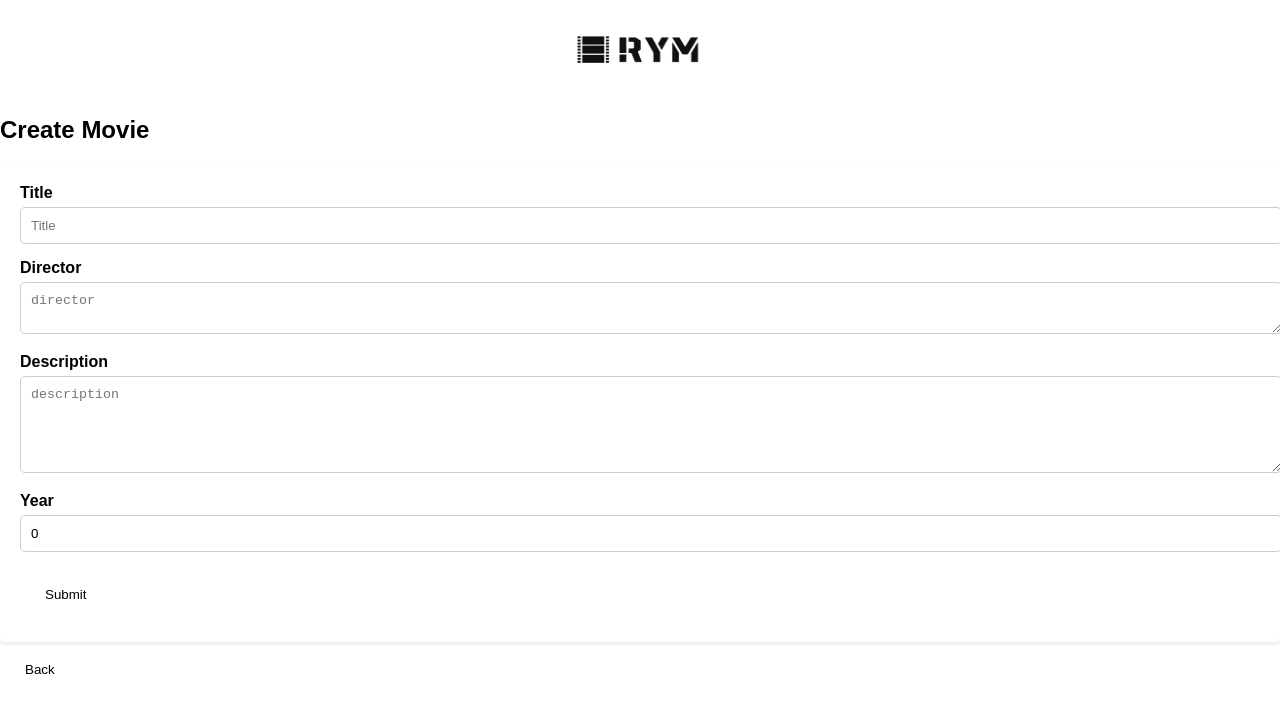
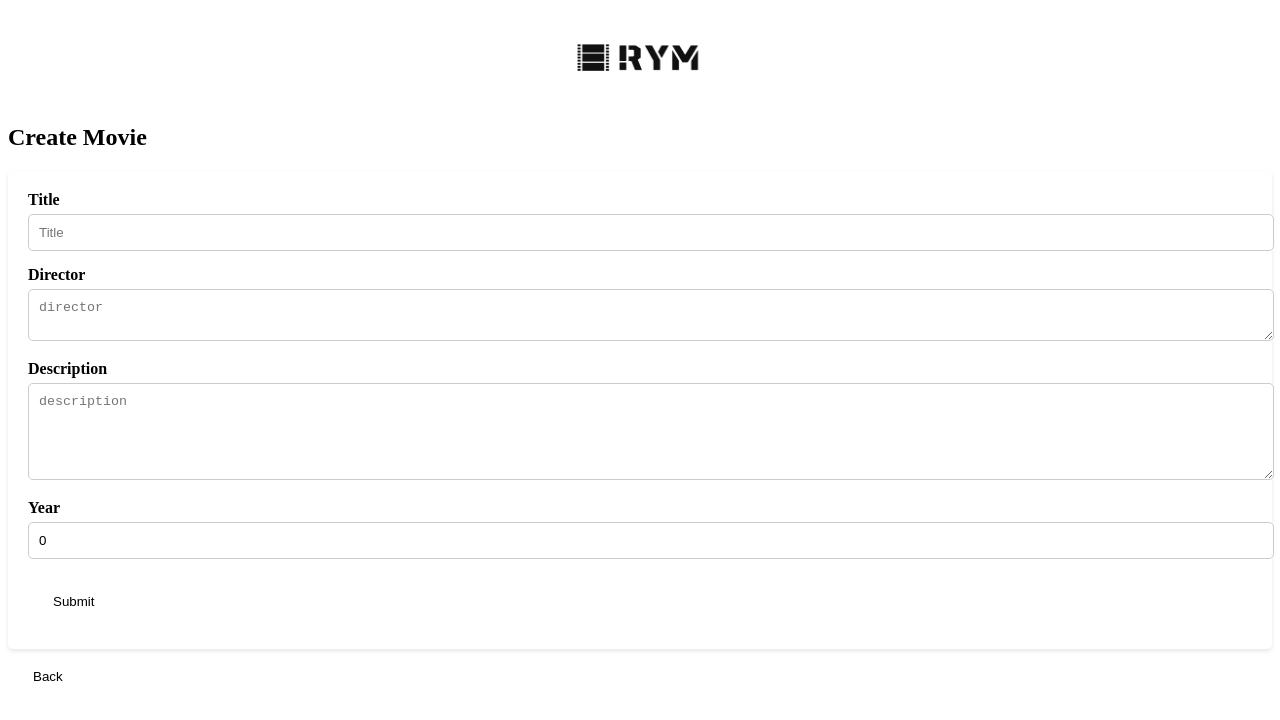
Before and after one commit to danberger51/RYM-App, a Next.js app: page /movies/create in a window 1280 px wide. Shown: the top 720 px of the page. Built offline with nearby package versions, Linux system fonts and the light colour scheme.

Commit message:
css noch überarbeitet

```diff
--- a/Components/Layout.module.css
+++ b/Components/Layout.module.css
@@ -1,33 +1,18 @@
-/* Layout.module.css */
-
-/*/:root {
-    --primary-color: #4CAF50;
-    --secondary-color: #f0f0f0;
-    --font-color: #333;
-    --button-bg-color: #4CAF50;
-    --button-hover-bg-color: #45a049;
-    --button-font-color: white;
-    --header-bg-color: #333;
-    --header-font-color: white;
-  }/*/
-
-  body {
+/* Define a class for the body styles */
+.body {
     margin: 0;
     font-family: Arial, sans-serif;
     background-color: var(--secondary-color);
     color: var(--font-color);
   }
 
+  /* Define other classes */
   .header {
     display: flex;
     justify-content: center;
     align-items: center;
     background-color: var(--header-bg-color);
     padding: 20px;
-  }
-
-  .header img {
-    display: block;
   }
 
   .container {
```
